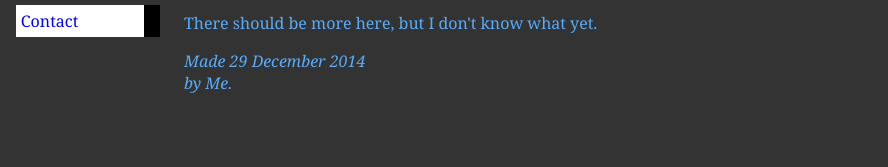
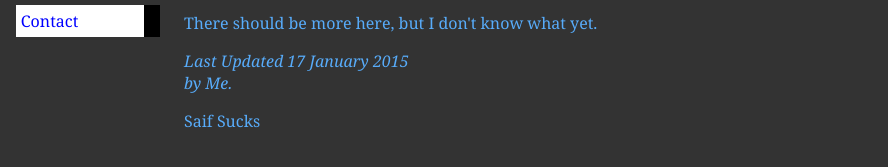
Before and after one commit to roushd5/roushd5.github.io, a plain HTML site: page index.html in a window 1280 px wide. Shown: the part 237-404 px from the top of the page, without its empty margins (0-888 px from the left). Drawn offline with Linux system fonts and the light colour scheme.

Commit message:
Making small changes
changed updated date stamp

```diff
--- a/index.html
+++ b/index.html
@@ -30,9 +30,10 @@
 what yet.
 
 <!-- Sign and date the page, it's only polite! -->
-<address>Made 29 December 2014<br>
+<address>Last Updated 17 January 2015<br>
   by Me.</address>
 
+ <p color=#333333> Saif Sucks</p>
 </body>
 
 </html>
```
